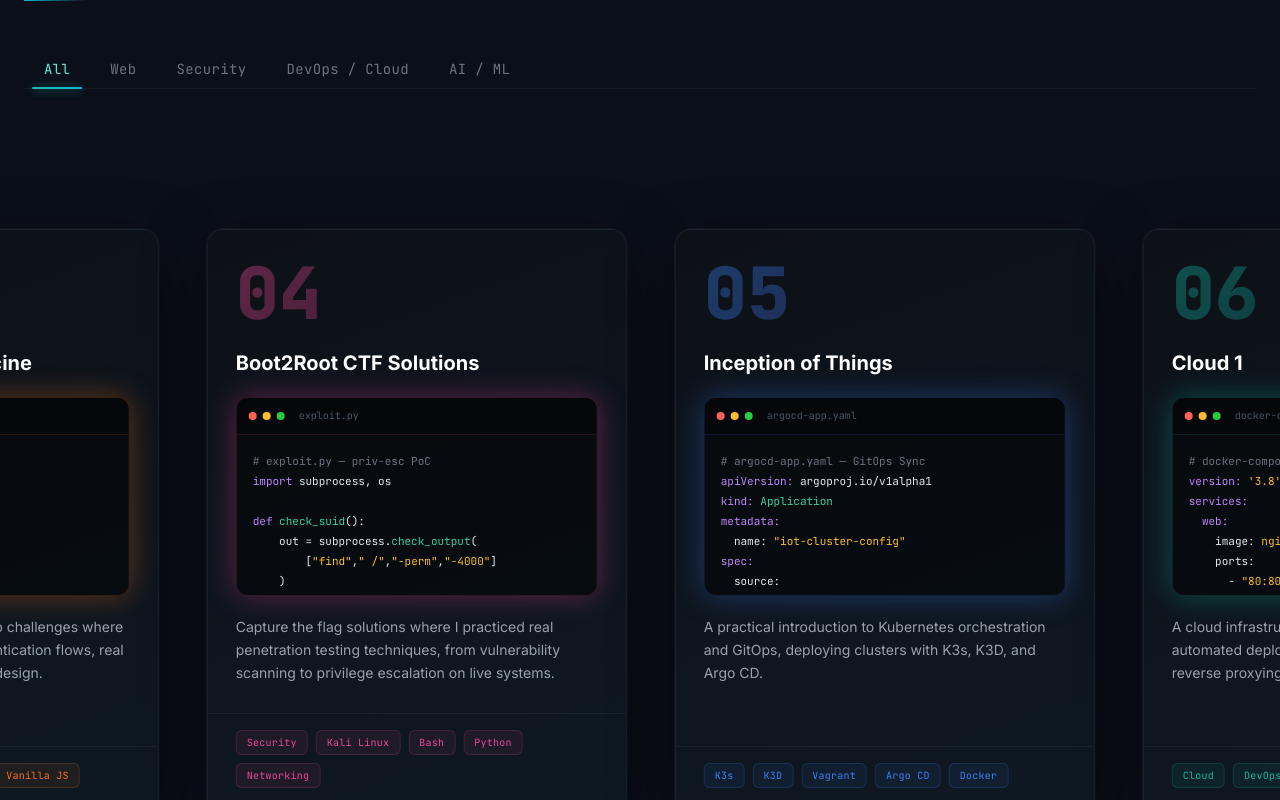
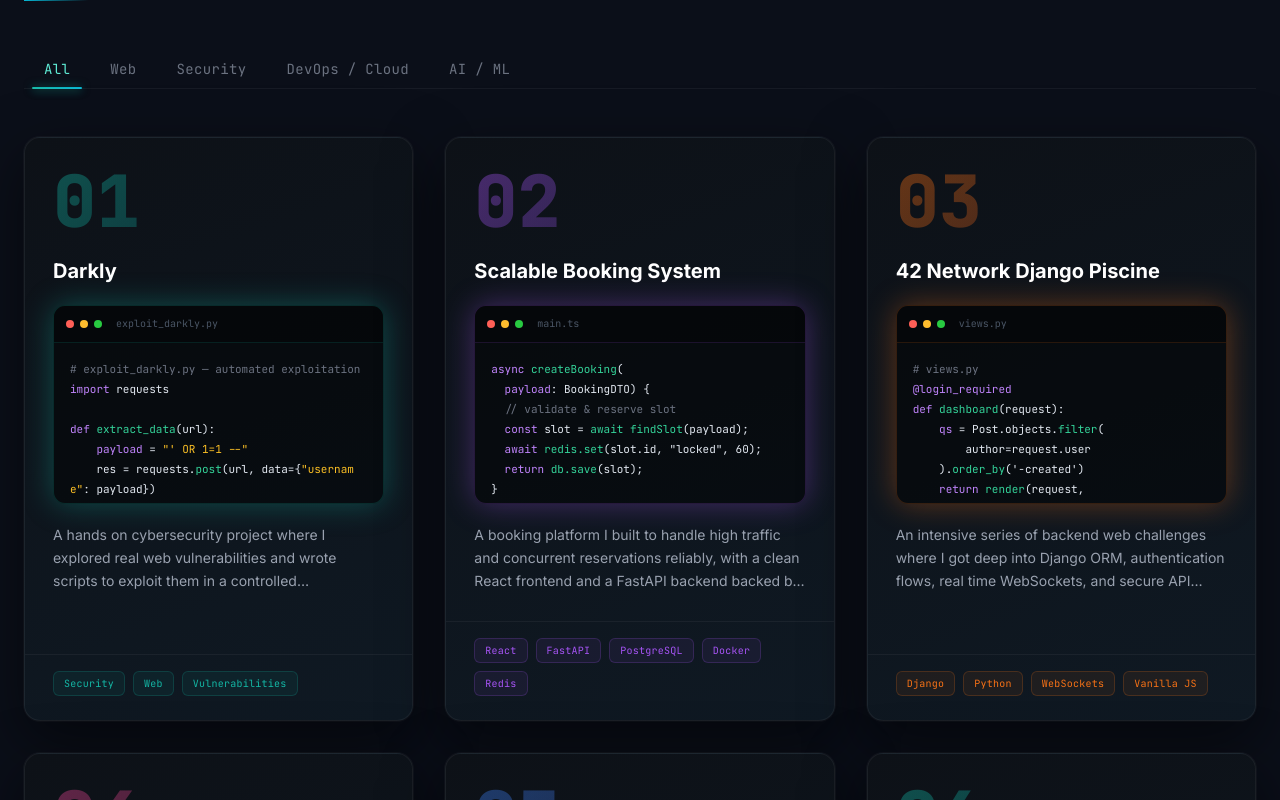
Before and after one commit to Amine-Elbekari/Myportfolio, a Next.js app in the folder portfolio/: page / in a window 1280 px wide. Shown: the part 3220-4020 px from the top of the page. Built offline with nearby package versions, Linux system fonts and the light colour scheme.

Commit message:
adjust responsive

```diff
--- a/portfolio/src/components/ProjectCard.tsx
+++ b/portfolio/src/components/ProjectCard.tsx
@@ -161,7 +161,7 @@ export default function ProjectCard({
       {/* Card wrapper — visible immediately, no whileInView opacity trap */}
       <motion.div
         initial={{ opacity: 1, y: 0, scale: 1 }}
-        className="w-full sm:w-[420px] shrink-0 self-stretch"
+        className="w-full self-stretch"
         style={{ perspective: "1200px" }}
       >
         <motion.div
--- a/portfolio/src/components/Projects.tsx
+++ b/portfolio/src/components/Projects.tsx
@@ -1,7 +1,7 @@
 "use client";
 
-import { useRef, useState, useMemo, useEffect, useLayoutEffect, useCallback } from "react";
-import { motion, useScroll, AnimatePresence, useMotionValue, animate } from "framer-motion";
+import { useState, useMemo, useCallback } from "react";
+import { motion, AnimatePresence } from "framer-motion";
 import ProjectCard from "./ProjectCard";
 import SectionHeading from "./SectionHeading";
 import projectsData from "../data/projects.json";
@@ -10,14 +10,8 @@ import projectsData from "../data/projects.json";
 const CATEGORIES = ["All", "Web", "Security", "DevOps / Cloud", "AI / ML"] as const;
 type Category = (typeof CATEGORIES)[number];
 
-/* ─── Safe useLayoutEffect (SSR guard) ────────────────────────────────────── */
-const useIsomorphicLayoutEffect =
-  typeof window !== "undefined" ? useLayoutEffect : useEffect;
-
 export default function Projects() {
   const [activeCategory, setActiveCategory] = useState<Category>("All");
-  const containerRef = useRef<HTMLDivElement>(null);
-  const trackRef = useRef<HTMLDivElement>(null);
 
   /* Filter projects */
   const filtered = useMemo(
@@ -28,71 +22,18 @@ export default function Projects() {
     [activeCategory]
   );
 
-  /* ─── Horizontal scroll ───────────────────────────────────────────────────
-     scrollX is a plain MotionValue<number> we set manually.
-     We subscribe to scrollYProgress and compute x = progress * -distance.
-     This avoids TypeScript issues with the function form of useTransform.
-  ─────────────────────────────────────────────────────────────────────────── */
-  const scrollDistance = useRef(0);
-  const scrollX = useMotionValue(0);
-
-  const { scrollYProgress } = useScroll({
-    target: containerRef,
-    offset: ["start start", "end end"],
-  });
-
-  /* Subscribe to scroll progress → update x */
-  useEffect(() => {
-    const unsubscribe = scrollYProgress.on("change", (v) => {
-      scrollX.set(v * -scrollDistance.current);
-    });
-    return unsubscribe;
-  }, [scrollYProgress, scrollX]);
-
-  /* Measure actual rendered track width */
-  const measureTrack = useCallback(() => {
-    if (!trackRef.current) return;
-    const trackW = trackRef.current.scrollWidth;
-    const vw = window.innerWidth;
-    scrollDistance.current = Math.max(0, trackW - vw + 80);
-    // Re-apply current scroll offset with new distance
-    scrollX.set(scrollYProgress.get() * -scrollDistance.current);
-  }, [scrollX, scrollYProgress]);
-
-  /* Re-measure after DOM paint (layout effect) and on resize */
-  useIsomorphicLayoutEffect(() => {
-    measureTrack();
-    const raf = requestAnimationFrame(measureTrack);
-    const t = setTimeout(measureTrack, 300);
-    window.addEventListener("resize", measureTrack);
-    return () => {
-      cancelAnimationFrame(raf);
-      clearTimeout(t);
-      window.removeEventListener("resize", measureTrack);
-    };
-  }, [filtered, measureTrack]);
-
-  /* On filter tab click: animate x back to 0, then re-measure */
-  const handleFilterChange = useCallback(
-    (cat: Category) => {
+  /* On filter tab click */
+  const handleFilterChange = useCallback((cat: Category) => {
     setActiveCategory(cat);
-      setTimeout(() => {
-        measureTrack();
-        animate(scrollX, 0, { duration: 0.3, ease: [0.23, 1, 0.32, 1] });
-      }, 420);
-    },
-    [measureTrack, scrollX]
-  );
-
-  const sectionHeight = `${Math.max(150, filtered.length * 70)}vh`;
+  }, []);
 
   return (
-    <section id="projects" className="bg-[#0B0F19] relative">
-      <div className="max-w-7xl mx-auto px-6 pt-24 pb-8">
+    <section id="projects" className="bg-[#0B0F19] relative w-full">
+      <div className="max-w-7xl mx-auto px-4 sm:px-6 pt-24 pb-24">
         <SectionHeading label="03 / Projects" title="Featured Work" />
 
         {/* ── Filter tab bar ── */}
-        <div className="mt-10 flex flex-wrap gap-1 sm:gap-0 relative">
+        <div className="mt-10 mb-12 flex flex-wrap gap-1 sm:gap-0 relative">
           {CATEGORIES.map((cat) => {
             const isActive = activeCategory === cat;
             return (
@@ -119,16 +60,9 @@ export default function Projects() {
           })}
           <div className="absolute bottom-0 left-0 right-0 h-px bg-white/5" />
         </div>
-      </div>
 
-      {/* Desktop horizontal scroll (lg and up only) */}
-      <div
-        ref={containerRef}
-        className="relative hidden lg:block"
-        style={{ height: sectionHeight }}
-      >
-        <div className="sticky top-0 h-screen flex items-center overflow-hidden">
-          <AnimatePresence mode="popLayout">
+        {/* ── Fluid Grid Layout ── */}
+        <AnimatePresence mode="wait">
           {filtered.length === 0 ? (
             <motion.div
               key="empty"
@@ -136,7 +70,7 @@ export default function Projects() {
               animate={{ opacity: 1, y: 0 }}
               exit={{ opacity: 0, y: -20 }}
               transition={{ duration: 0.4 }}
-                className="w-full flex items-center justify-center"
+              className="w-full flex items-center justify-center py-20"
             >
               <p
                 className="font-mono text-sm tracking-wider"
@@ -148,58 +82,22 @@ export default function Projects() {
           ) : (
             <motion.div
               key={activeCategory}
-                ref={trackRef}
-                style={{ x: scrollX }}
-                className="flex gap-12 pl-[10vw] pr-20"
               initial={{ opacity: 0 }}
               animate={{ opacity: 1 }}
               exit={{ opacity: 0 }}
               transition={{ duration: 0.4 }}
+              className="grid gap-6 sm:gap-8 items-stretch w-full"
+              style={{
+                gridTemplateColumns: "repeat(auto-fit, minmax(min(100%, 360px), 1fr))",
+              }}
             >
-                {filtered.map((project, i) => (
-                  <ProjectCard
-                    key={project.id}
-                    id={project.id}
-                    index={i}
-                    title={project.title}
-                    description={project.description}
-                    tags={project.tags}
-                    codeSnippet={project.codeSnippet}
-                    codeFilename={project.codeFilename}
-                    githubUrl={project.githubUrl}
-                    mockupImages={project.mockupImages}
-                  />
-                ))}
-              </motion.div>
-            )}
-          </AnimatePresence>
-        </div>
-      </div>
-
-      {/* Mobile + Tablet fallback (below lg) */}
-      <div className="lg:hidden px-4 sm:px-6 pb-16 w-full">
-        <AnimatePresence mode="popLayout">
-          {filtered.length === 0 ? (
-            <motion.p
-              key="empty-mobile"
-              initial={{ opacity: 0 }}
-              animate={{ opacity: 1 }}
-              exit={{ opacity: 0 }}
-              className="font-mono text-sm tracking-wider text-center py-16"
-              style={{ color: "rgba(255,255,255,0.25)" }}
-            >
-              No projects in this category yet. Check back soon.
-            </motion.p>
-          ) : (
-            <div className="grid grid-cols-1 md:grid-cols-2 gap-6 sm:gap-8 items-stretch">
               {filtered.map((project, i) => (
                 <motion.div
                   key={project.id}
-                  initial={{ opacity: 0, y: 20 }}
+                  initial={{ opacity: 0, y: 30 }}
                   animate={{ opacity: 1, y: 0 }}
-                  exit={{ opacity: 0, y: -10 }}
-                  transition={{ duration: 0.35, delay: i * 0.05 }}
-                  className="w-full h-full"
+                  transition={{ duration: 0.4, delay: i * 0.05 }}
+                  className="w-full flex"
                 >
                   <ProjectCard
                     id={project.id}
@@ -214,7 +112,7 @@ export default function Projects() {
                   />
                 </motion.div>
               ))}
-            </div>
+            </motion.div>
           )}
         </AnimatePresence>
       </div>
```
Lines whose indentation alone changed are shown as unchanged.
